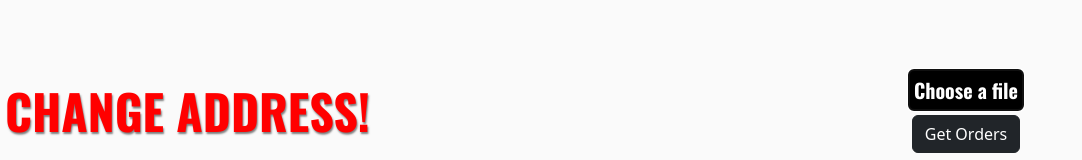
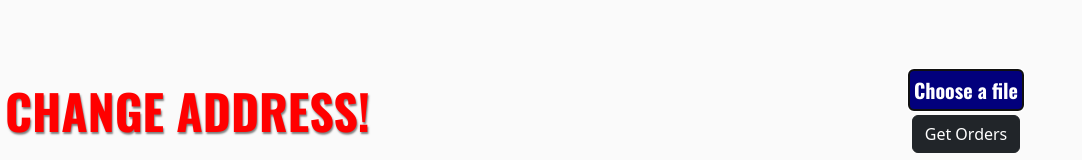
Before and after one commit to PaulKillian/oer, a Next.js app: page / in a window 1280 px wide. Shown: the part 136-296 px from the top of the page, without its empty margins (0-1082 px from the left). Built offline with nearby package versions, Linux system fonts and the light colour scheme.

Commit message:
Update Home.module.css

```diff
--- a/styles/Home.module.css
+++ b/styles/Home.module.css
@@ -71,7 +71,7 @@
   font-size: 1.25em;
   font-weight: 700;
   color: white;
-  background-color: black;
+  background-color: #02007C;
   display: inline-block;
   cursor: pointer;
   padding: 5px;
```
